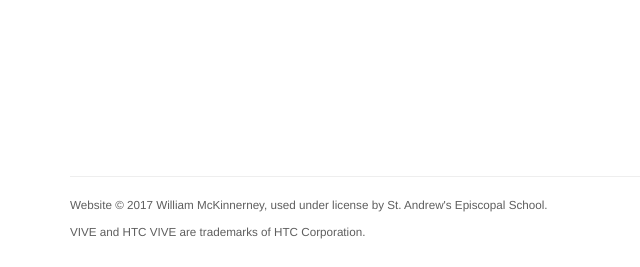
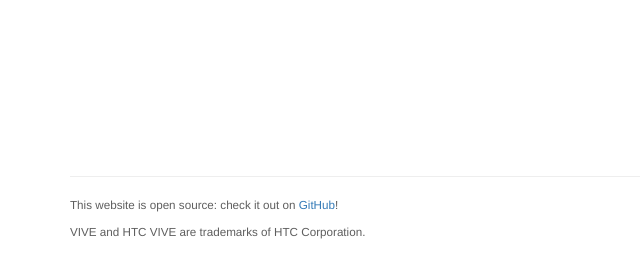
Before and after one commit to SASmLAB/vive-res, a Flask app: page /login in a window 1280 px wide. Shown: the part 533-800 px from the top of the page, without its empty margins (0-640 px from the left). Run offline with Flask 2, Linux system fonts and the light colour scheme; some libraries are stand-ins or nearby versions.

Commit message:
Open-source!

```diff
--- a/templates/base.html
+++ b/templates/base.html
@@ -91,7 +91,7 @@
     <footer class="site-footer">
       <div class="container">
         <hr>
-        <p>Website &copy; {{ current_year }} William McKinnerney, used under license by St. Andrew's Episcopal School.</p>
+        <p>This website is open source: check it out on <a href="https://github.com/SASmLAB/vive-res" target="_blank" rel="noopener noreferrer">GitHub</a>!</p>
         <p>VIVE and HTC VIVE are trademarks of HTC Corporation.</p>
         <br>
       </div>
```
Also changed, not shown: 1 other file.
